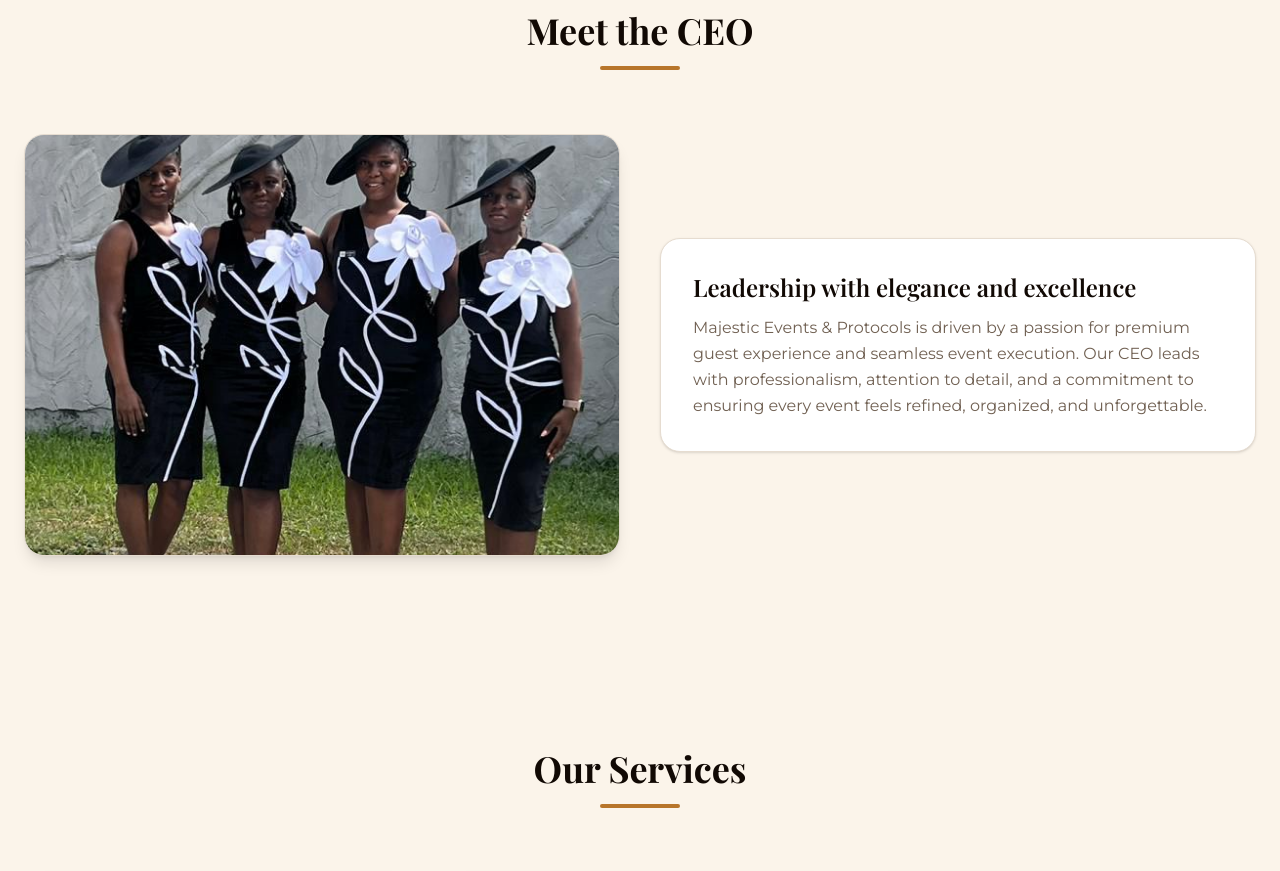
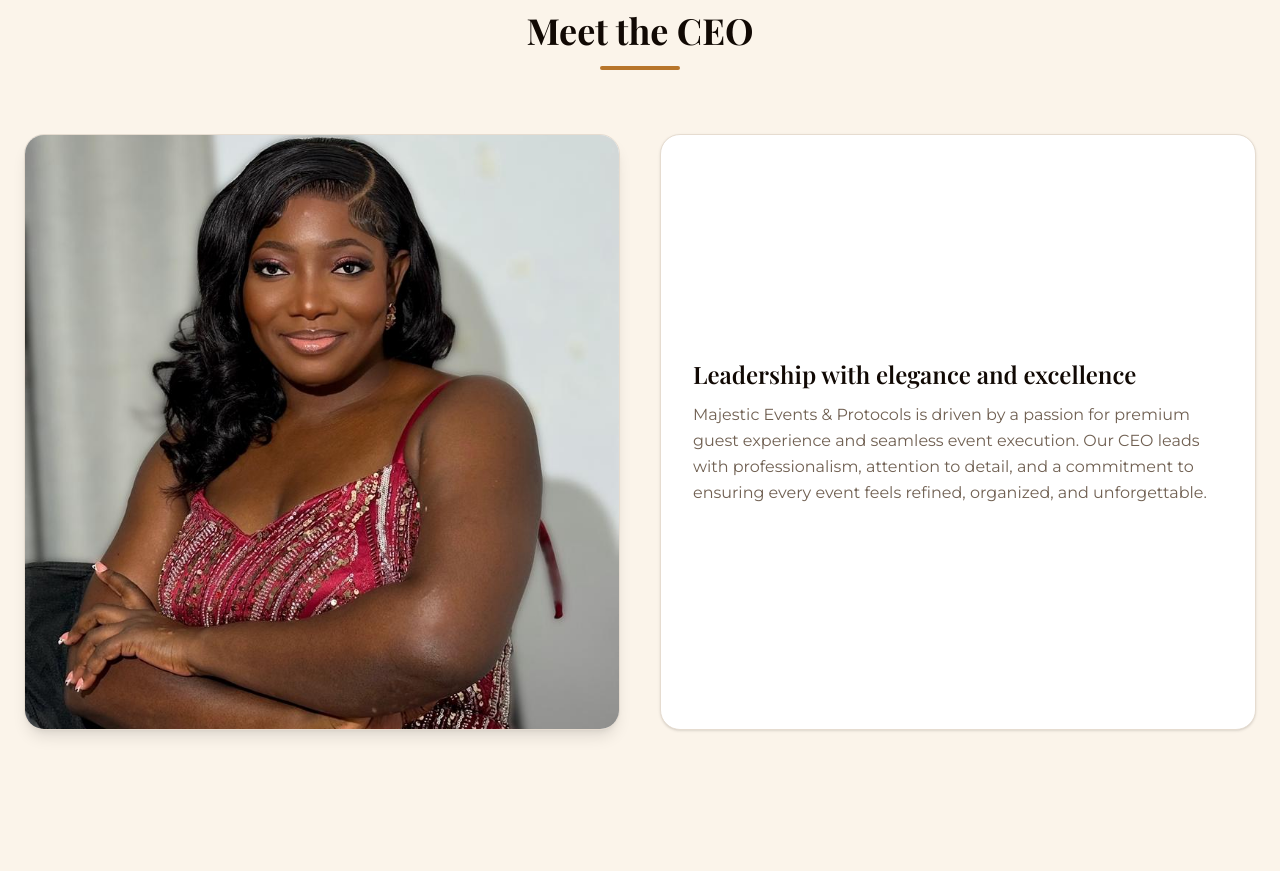
Before and after one commit to Mmabiaa/Majestic-Event-Protocols, a React (Vite) app in the folder ui/: page / in a window 1280 px wide. Shown: the part 1320-2191 px from the top of the page. Built offline with nearby package versions, Linux system fonts and the light colour scheme; a web font is replaced by a local one.

Commit message:
ref(Meet CEO): updated card size for consistency

```diff
--- a/ui/src/components/pages/home/HomeMeetCeo.tsx
+++ b/ui/src/components/pages/home/HomeMeetCeo.tsx
@@ -1,4 +1,4 @@
-import ceoImg from "@/assets/events/2.jpeg";
+import ceoImg from "@/assets/people/ceo.jpeg";
 
 export function HomeMeetCeo() {
   return (
@@ -11,19 +11,17 @@ export function HomeMeetCeo() {
           <div className="w-20 h-1 bg-gold mx-auto rounded-full" />
         </div>
 
-        <div className="grid grid-cols-1 md:grid-cols-2 gap-10 items-center">
-          <div className="rounded-2xl shadow-lg overflow-hidden border border-border bg-card">
+        <div className="grid grid-cols-1 md:grid-cols-2 gap-10">
+          <div className="rounded-2xl shadow-lg overflow-hidden border border-border bg-card aspect-square">
             <img
               src={ceoImg}
               alt="Majestic Events & Protocols CEO"
               loading="lazy"
-              width={900}
-              height={700}
-              className="w-full h-72 md:h-[420px] object-cover"
+              className="w-full h-full object-cover"
             />
           </div>
 
-          <div className="bg-card rounded-2xl p-8 shadow-sm border border-border">
+          <div className="bg-card rounded-2xl p-8 shadow-sm border border-border aspect-square flex flex-col justify-center">
             <h3 className="font-heading text-2xl font-semibold text-foreground mb-3">
               Leadership with elegance and excellence
             </h3>
```
Also changed, not shown: ui/src/assets/people/ceo.jpeg (added).
